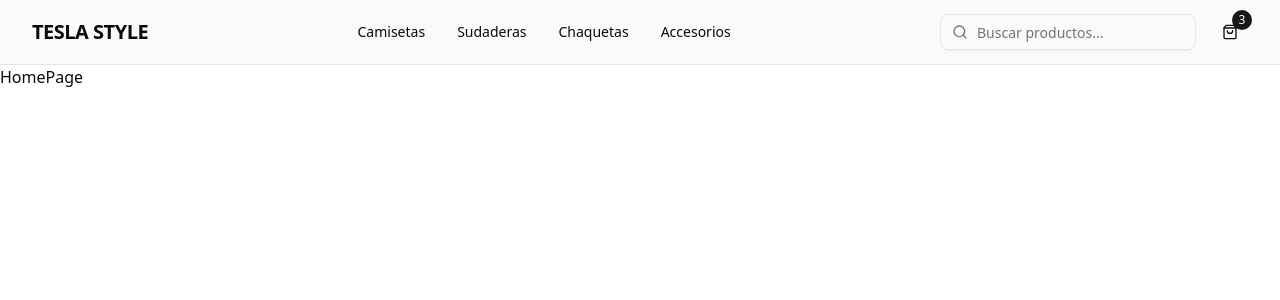
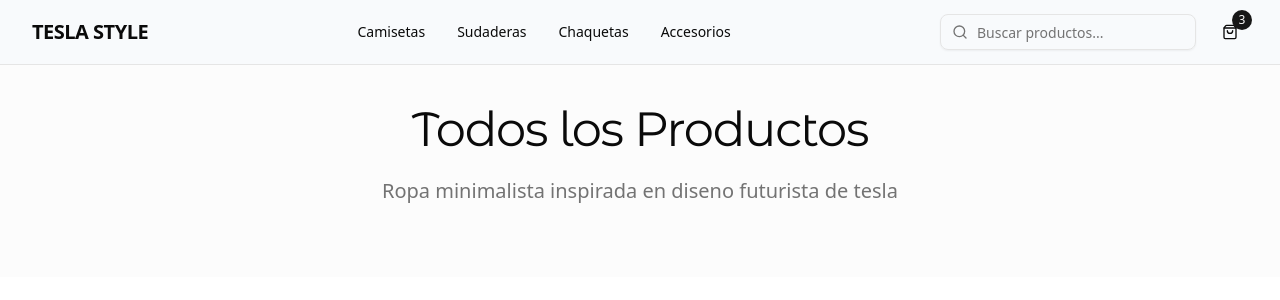
Before and after one commit to Alex200207/07-teslo-shop, a React (Vite) app: page / in a window 1280 px wide. Shown: the top 300 px of the page. Built offline with nearby package versions, Linux system fonts and the light colour scheme; a web font is replaced by a local one.

Commit message:
style: improve jumbotron component decreasing padding

```diff
--- a/src/pages/home/HomePage.tsx
+++ b/src/pages/home/HomePage.tsx
@@ -1,5 +1,11 @@
+import CustomJumbotron from "@/shop/components/CustomJumbotron";
+
 const HomePage = () => {
-  return <div>HomePage</div>;
+  return (
+    <>
+      <CustomJumbotron  title="Todos los Productos"/>
+    </>
+  );
 };
 
 export default HomePage;
--- a/src/shop/components/CustomJumbotron.tsx
+++ b/src/shop/components/CustomJumbotron.tsx
@@ -1,17 +1,19 @@
 interface Props {
   title: string;
-  subTitle: string;
+  subTitle?: string;
 }
 
 export const CustomJumbotron = ({ title, subTitle }: Props) => {
+  const defaulSubTitle =
+    "Ropa minimalista inspirada en diseno futurista de tesla";
   return (
-    <section className="py-16 px-4 lg:px-8 bg-muted/30">
+    <section className="py-10 px-4 lg:px-8 bg-muted/30">
       <div className="container mx-auto text-center">
-        <h1 className="text-5xl lg:text-7xl font-light tracking-tight mb-6">
+        <h1 className="font-monserrat text-2xl lg:text-5xl  tracking-tight mb-6">
           {title}
         </h1>
         <p className="text-xl text-muted-foreground mb-8 max-w-2xl mx-auto">
-          {subTitle}
+          {subTitle || defaulSubTitle}
         </p>
       </div>
     </section>
```
